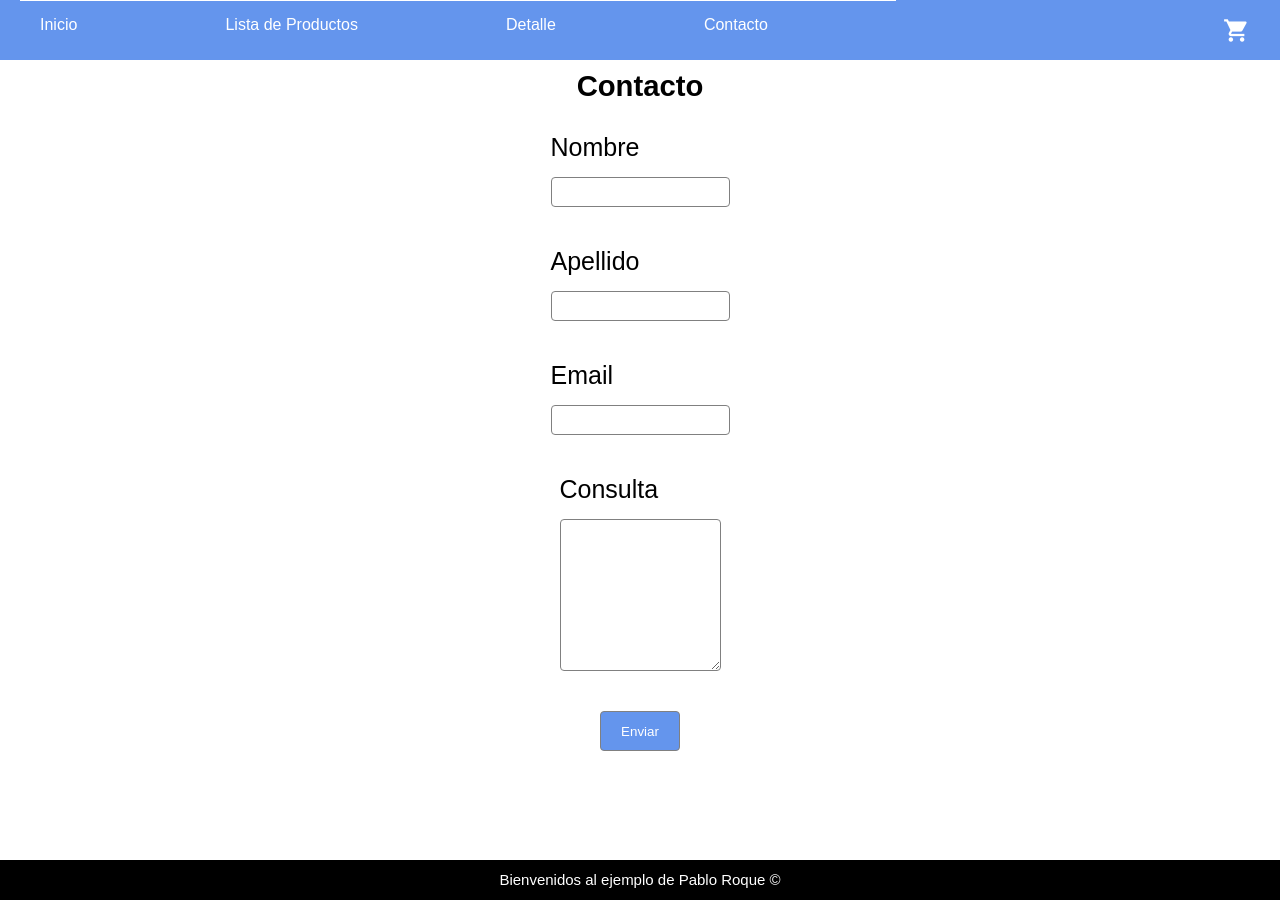
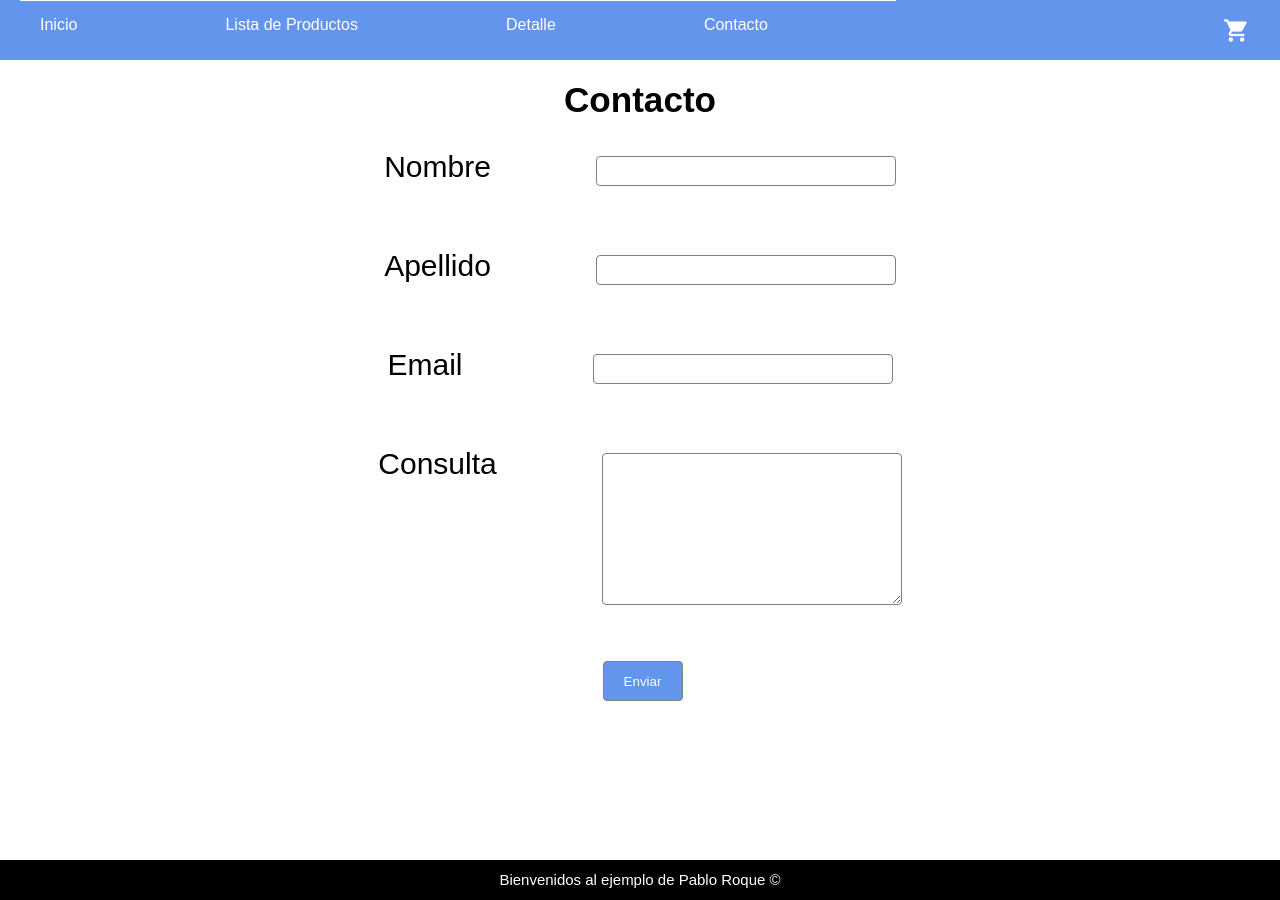
Before and after one commit to RooftopAcademy/pablo_roque_compartido, a plain HTML site: page contacto.html in a window 1280 px wide. Drawn offline with Linux system fonts and the light colour scheme.

Commit message:
modificacion de los estilos responsive en el form contacto

```diff
--- a/contacto.css
+++ b/contacto.css
@@ -28,7 +28,7 @@
     height: 30px;
 }
 
-.form-contacto div input,textarea{
+.form-contacto div input,input[type="email"],textarea{
     border-radius: 4px;
     border: 1px solid grey;
 }
@@ -40,3 +40,53 @@
     height: 40px;
     width: 80px;
 }
+
+@media (min-width:992px) {
+
+    .titulo-contacto{
+        text-align: center;
+        margin: 10px;
+        margin-top: 20px;
+        font-size: 30px;
+        font-family: sans-serif;
+    }
+
+    .form-contacto div{
+        display: flex;
+        flex-direction: row;
+        justify-content: space-evenly;
+        margin-bottom: 30px;
+    }
+
+    .form-contacto div label{
+       margin-right: 100px;
+    }
+
+    .form-contacto div input,input[type="email"],textarea{
+        margin-left: 5px;
+        width: 300px;
+    }
+
+    .form-contacto div input[type="email"]{
+        margin-left: 30px;
+        width: 300px;
+    }
+}
+
+@media (min-width:1200px) {
+    .form-contacto div label{
+        margin-right: 100px;
+        font-size: 30px;
+     }
+
+     .form-contacto div input,input[type="email"],textarea{
+         margin-top: 6px;
+         margin-left: 5px;
+         width: 300px;
+     }
+
+     .form-contacto div input[type="email"]{
+         margin-left: 30px;
+         width: 300px;
+     }
+}
```
